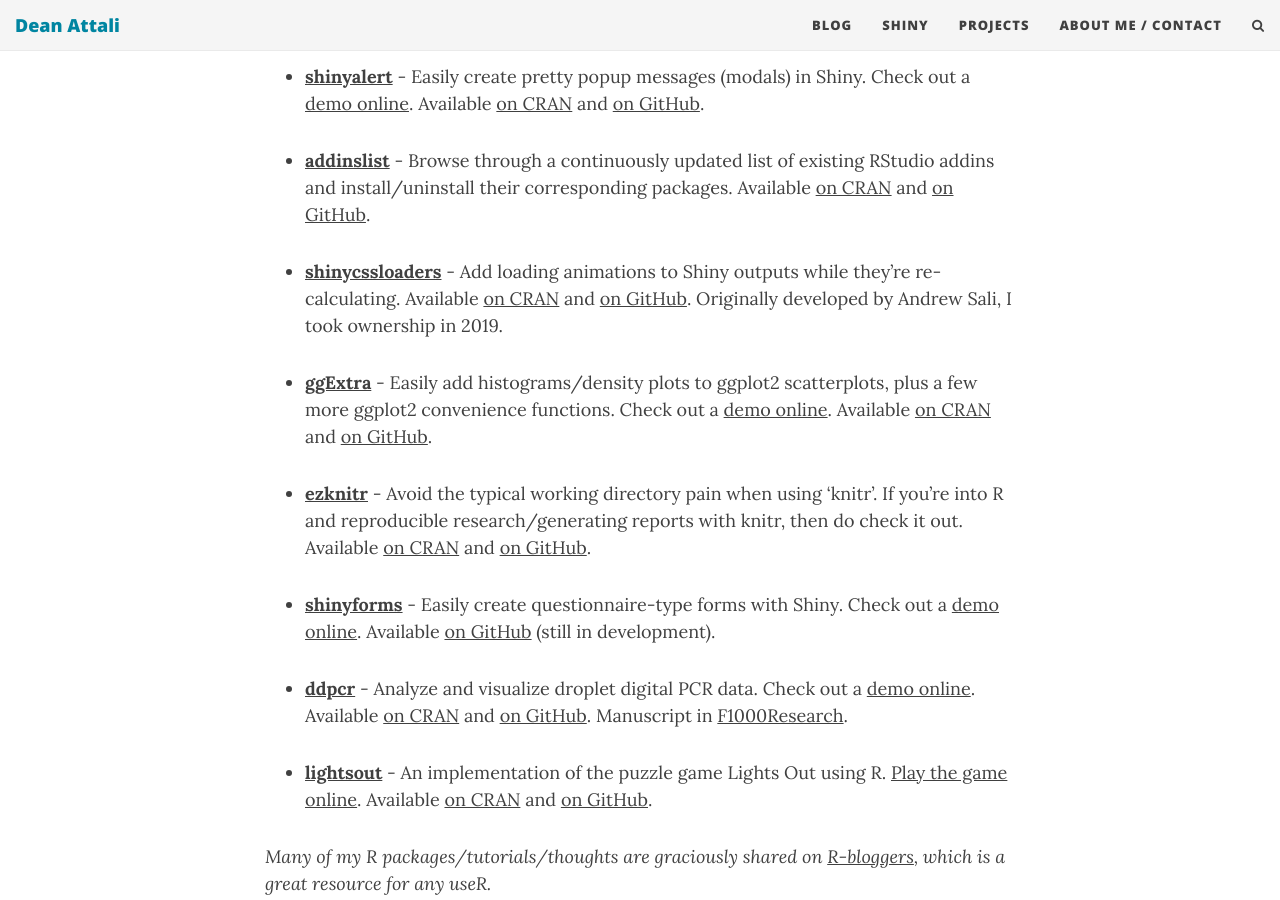
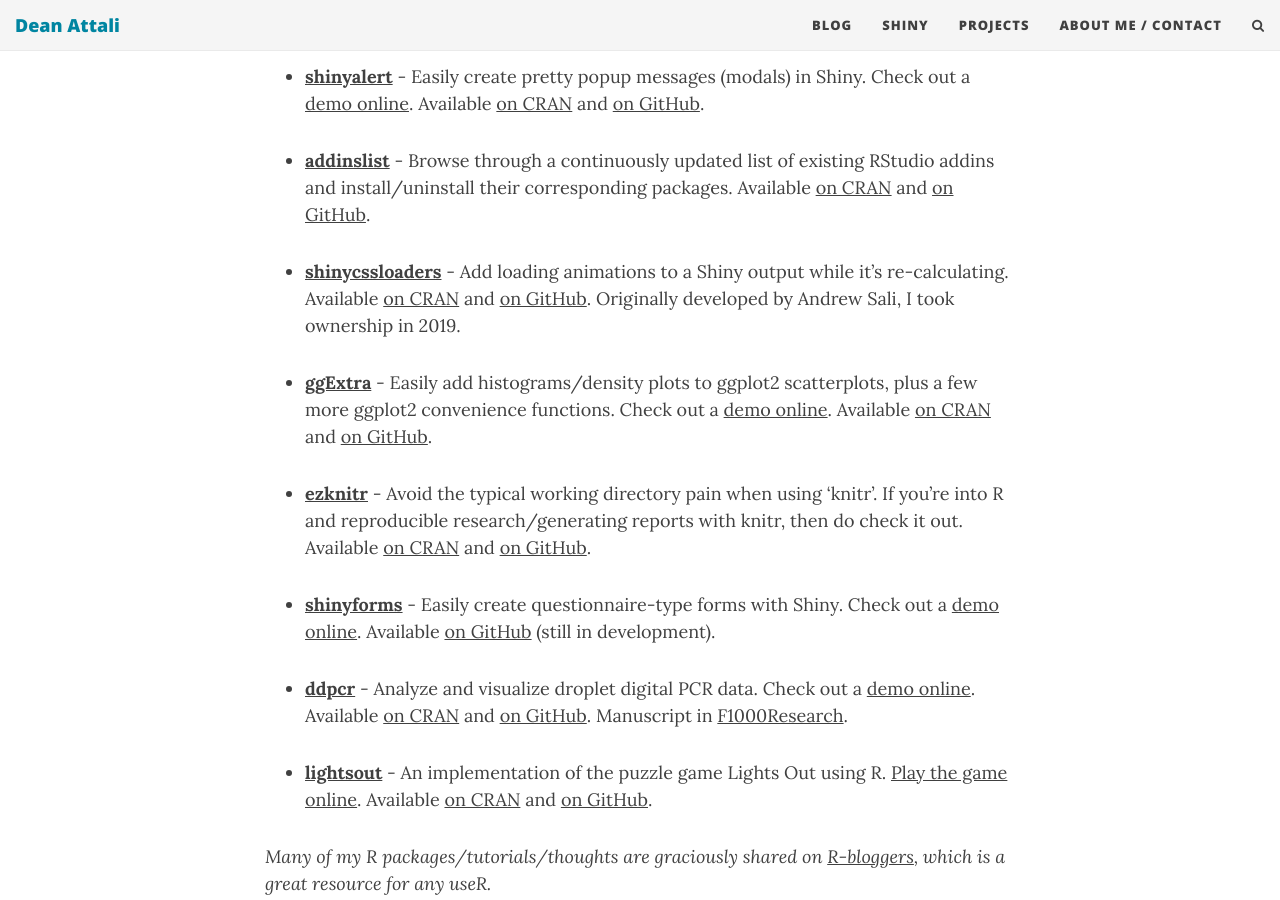
Before and after one commit to daattali/daattali.github.io, a Jekyll site: the page built from projects.md, in a window 1280 px wide and 900 px high, scrolled down 1582 px. Built offline with Jekyll 4.4.1, drawn with Linux system fonts in a browser that asks for light colours; nearby versions of some CDN libraries; comment, search, counter and statistics services are not loaded.

Commit message:
small copy change in shinycssloaders

```diff
--- a/projects.md
+++ b/projects.md
@@ -41,7 +41,7 @@
 
 - **[addinslist](https://github.com/daattali/addinslist)** - Browse through a continuously updated list of existing RStudio addins and install/uninstall their corresponding packages. Available [on CRAN](https://cran.r-project.org/package=addinslist) and [on GitHub](https://github.com/daattali/addinslist).
 
-- **[shinycssloaders](https://github.com/daattali/shinycssloaders)** - Add loading animations to Shiny outputs while they're re-calculating. Available [on CRAN](https://cran.r-project.org/package=shinycssloaders) and [on GitHub](https://github.com/daattali/shinycssloaders). Originally developed by Andrew Sali, I took ownership in 2019.
+- **[shinycssloaders](https://github.com/daattali/shinycssloaders)** - Add loading animations to a Shiny output while it's re-calculating. Available [on CRAN](https://cran.r-project.org/package=shinycssloaders) and [on GitHub](https://github.com/daattali/shinycssloaders). Originally developed by Andrew Sali, I took ownership in 2019.
 
 - **[ggExtra](https://github.com/daattali/ggExtra)** - Easily add histograms/density plots to ggplot2 scatterplots, plus a few more ggplot2 convenience functions. Check out a [demo online](https://daattali.com/shiny/ggExtra-ggMarginal-demo/). Available [on CRAN](https://cran.r-project.org/package=ggExtra) and [on GitHub](https://github.com/daattali/ggExtra).
 
```
